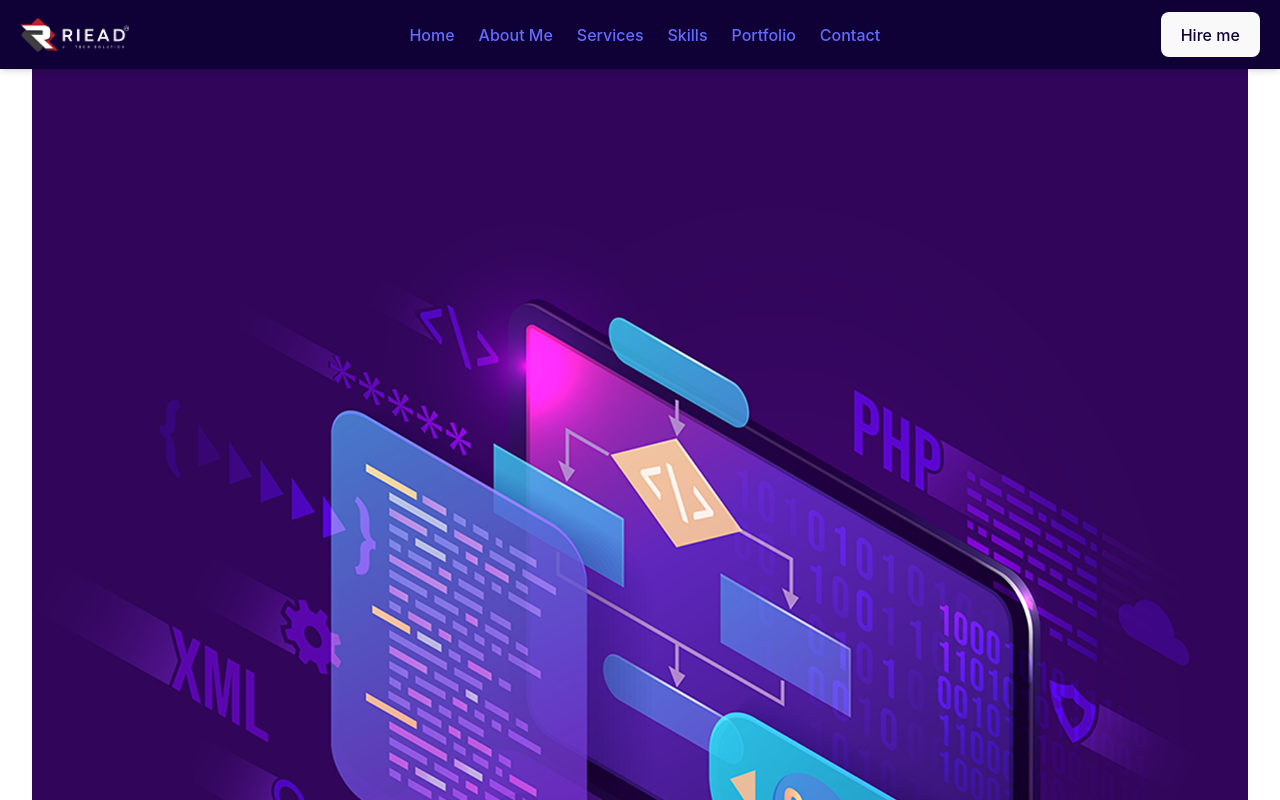
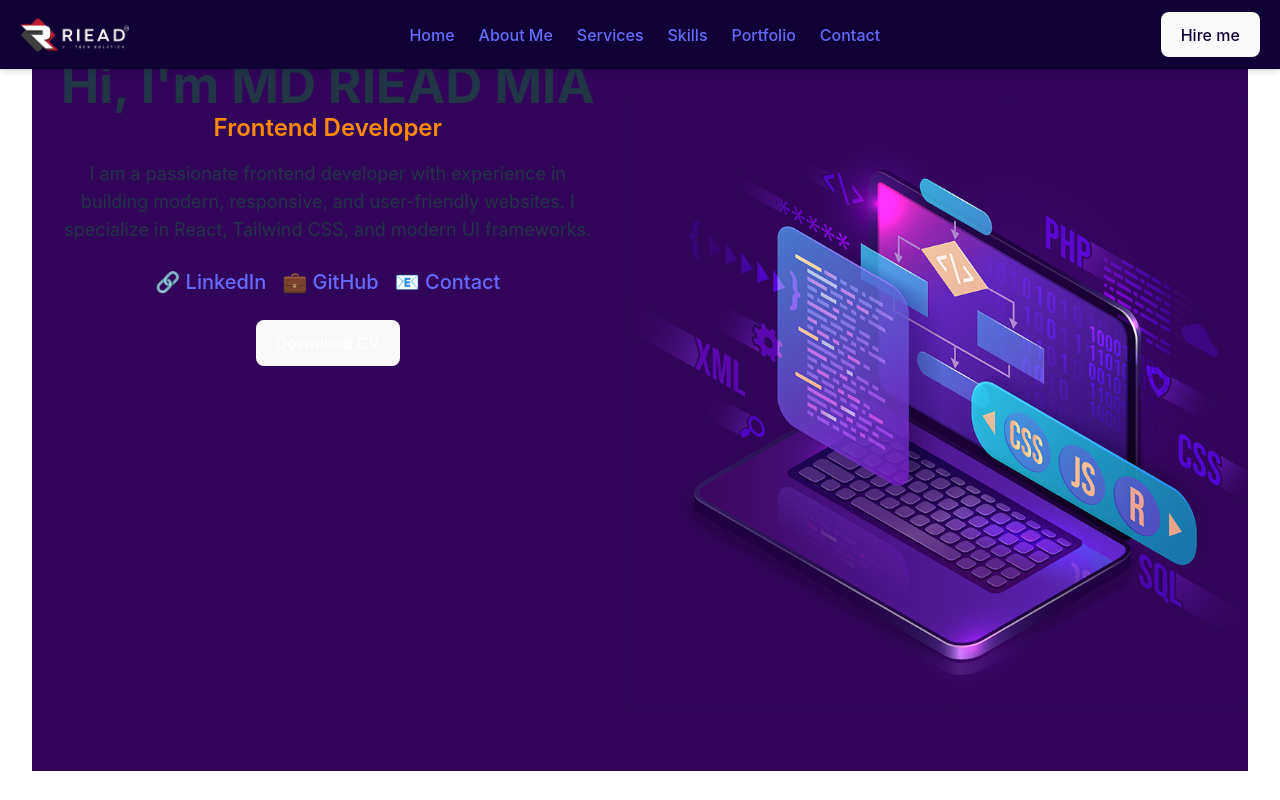
Before and after one commit to minion-star/Portfolio, a React (Vite) app: page / in a window 1280 px wide. Shown: the top 800 px of the page. Built offline with nearby package versions, Linux system fonts and the light colour scheme.

Commit message:
update about me

```diff
--- a/src/aboutme/aboutme.tsx
+++ b/src/aboutme/aboutme.tsx
@@ -2,7 +2,31 @@
 
 const AboutMe = () => {
     return (
-        <div id="about" className="bg-[#31065A] flex top-0 left-0 w-full">
+        <div id="about" className="bg-[#31065A] flex m-0 w-full">
+            <div className="text-center max-w-2xl p-6 bg-opacity-100 rounded-lg">
+                <h1 className="text-4xl font-bold">Hi, I'm MD RIEAD MIA</h1>
+                <h2 className="text-2xl font-semibold text-orange-400">
+                    Frontend Developer
+                </h2>
+                <p className="mt-4 text-lg">
+                I am a passionate frontend developer with experience in building modern, responsive, and user-friendly websites.
+                I specialize in React, Tailwind CSS, and modern UI frameworks.
+                </p>
+                <div className="mt-6 flex justify-center space-x-4">
+                <a href="#" className="text-white text-xl">
+                    🔗 LinkedIn
+                </a>
+                <a href="#" className="text-white text-xl">
+                    💼 GitHub
+                </a>
+                <a href="#" className="text-white text-xl">
+                    📧 Contact
+                </a>
+                </div>
+                <button className="mt-6 px-6 py-3 bg-orange-500 text-white rounded-md hover:bg-orange-600 transition">
+                Download CV
+                </button>
+            </div>
             <div className="flex items-center">
                 <img src="banner.png" alt="Banner" />
             </div>
```
